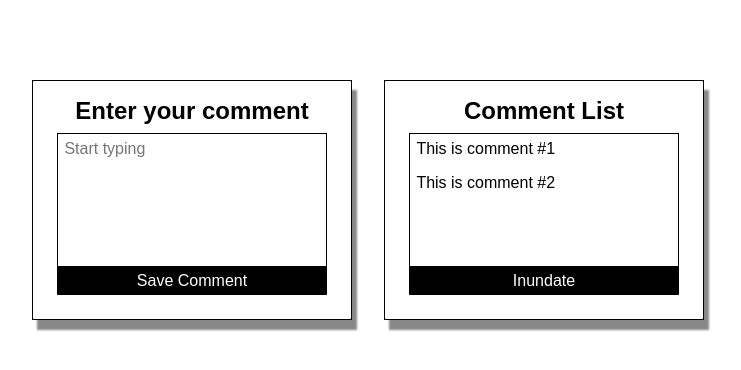
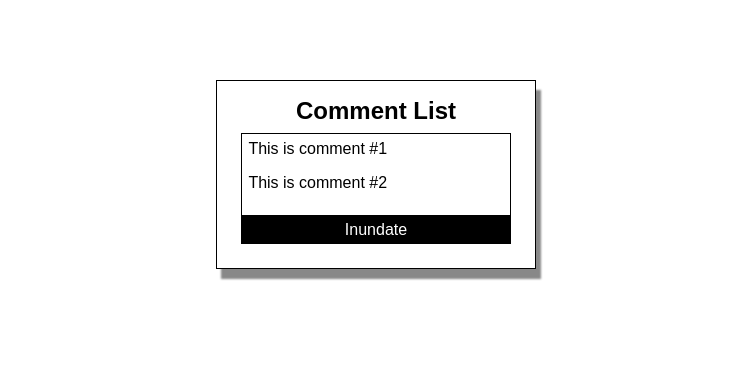
Before and after one commit to deusofka/redux-comments-list, a React (Create React App) app: page / in a window 1280 px wide. Shown: the top 370 px of the page, without its empty margins (272-1013 px from the left). Built offline with nearby package versions, Linux system fonts and the light colour scheme.

Commit message:
feat: show components based on url

```diff
--- a/src/components/App.js
+++ b/src/components/App.js
@@ -1,4 +1,5 @@
 import React from 'react'
+import { Route } from 'react-router-dom'
 import CommentBox from './CommentBox'
 import CommentList from './CommentList'
 import '../App.css'
@@ -6,8 +7,8 @@ import '../App.css'
 function App () {
   return (
     <>
-      <CommentBox />
-      <CommentList />
+      <Route exact path='/' component={CommentList} />
+      <Route path='/post' component={CommentBox} />
     </>
   )
 }
--- a/src/index.js
+++ b/src/index.js
@@ -1,5 +1,6 @@
 import React from 'react'
 import ReactDOM from 'react-dom'
+import { BrowserRouter } from 'react-router-dom'
 import App from './components/App'
 import Root from './Root'
 import './index.css'
@@ -7,7 +8,9 @@ import './index.css'
 ReactDOM.render(
   <React.StrictMode>
     <Root>
-      <App />
+      <BrowserRouter>
+        <App />
+      </BrowserRouter>
     </Root>
   </React.StrictMode>,
   document.getElementById('root')
```
